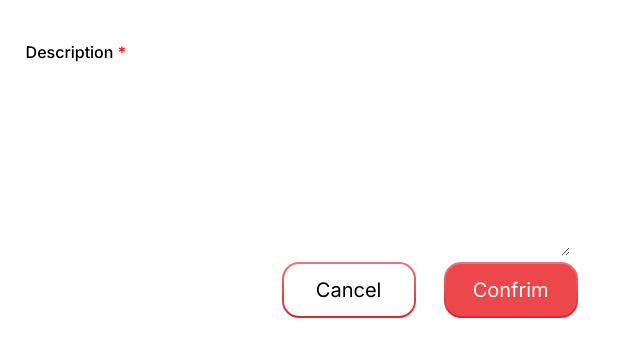
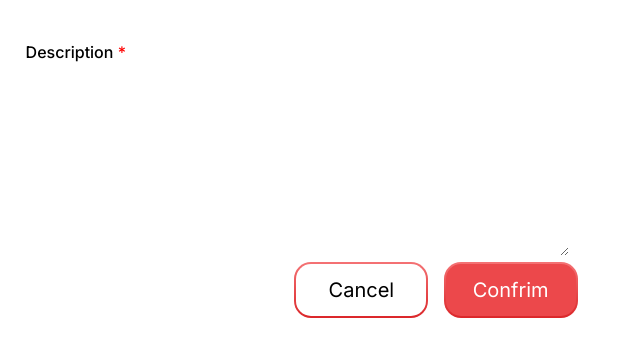
Before and after one commit to TinCanAustin/SFU-Surge-Challenge, a Next.js app: page /create in a window 1280 px wide. Shown: the part 275-632 px from the top of the page, without its empty margins (0-640 px from the left). Built offline with nearby package versions, Linux system fonts and the light colour scheme.

Commit message:
create highlight tweeks

```diff
--- a/src/components/create_highlight/create_highlight.tsx
+++ b/src/components/create_highlight/create_highlight.tsx
@@ -15,7 +15,7 @@ function Create_highlight(){
         <div id='form'>
             <div className="form-head">
                 <h2>Create a highlight</h2>
-                <a onClick={()=>{}}>x</a>
+                <a onClick={handleRoute}>x</a>
             </div>
             <form className="form-fields">
                 <label htmlFor="name">Highlight name <span>*</span></label>
--- a/src/components/create_highlight/style.css
+++ b/src/components/create_highlight/style.css
@@ -25,8 +25,8 @@
 }
 
 .form-fields > textarea {
-    max-width: 99%;
-    min-width: 99%;
+    max-width: 96.5%;
+    min-width: 96.5%;
     height: 170px;
     margin-bottom: 1vh;
     font-family: "Inter", sans-serif;
@@ -44,6 +44,7 @@
 
     font-size: 18px;
     padding: 1vh 0vw;
+    padding-left: 1vw;
 
     /* border-radius: 0;
     border-top-left-radius: 3px;
@@ -69,5 +70,5 @@
 }
 
 .add_pad {
-    margin-left: 2.5vw;
+    margin-left: 1.5vw;
 }
```
